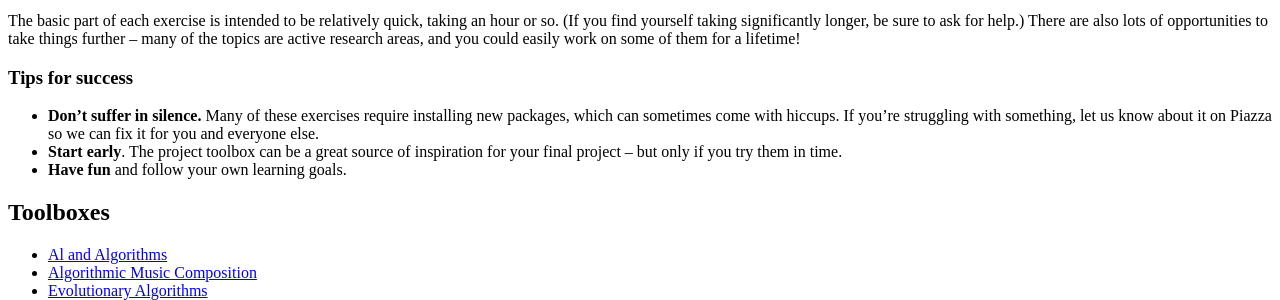
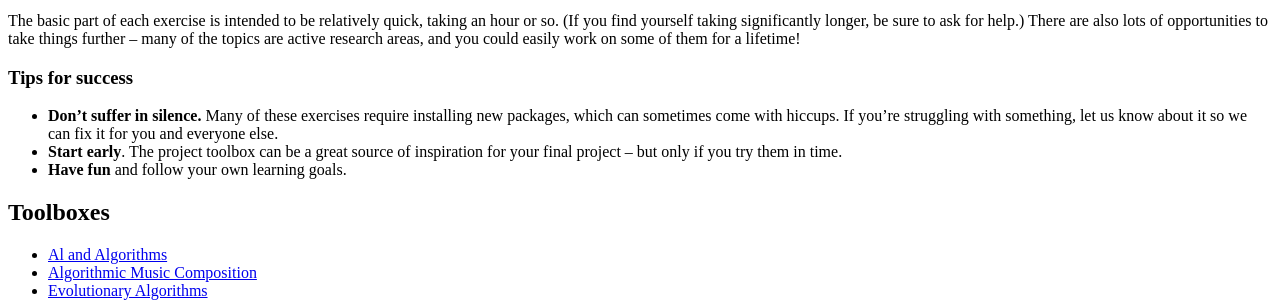
Before and after one commit to olin-toolboxes/toolboxes.web, a Jekyll site: the page built from index.md, in a window 1280 px wide. Shown: the part 452-752 px from the top of the page. Built offline with Jekyll 4.4.1, drawn with Linux system fonts in a browser that asks for light colours; comment, search, counter and statistics services are not loaded; a style sheet for code colours, icons or effects is not loaded.

Commit message:
Remove "on Piazza"

```diff
--- a/index.md
+++ b/index.md
@@ -19,7 +19,7 @@ There are also lots of opportunities to take things further – many of the topi
 
 ### Tips for success
 
-* **Don't suffer in silence.** Many of these exercises require installing new packages, which can sometimes come with hiccups. If you're struggling with something, let us know about it on Piazza so we can fix it for you and everyone else.
+* **Don't suffer in silence.** Many of these exercises require installing new packages, which can sometimes come with hiccups. If you're struggling with something, let us know about it so we can fix it for you and everyone else.
 * **Start early**. The project toolbox can be a great source of inspiration for your final project – but only if you try them in time.
 * **Have fun** and follow your own learning goals.
 
```
